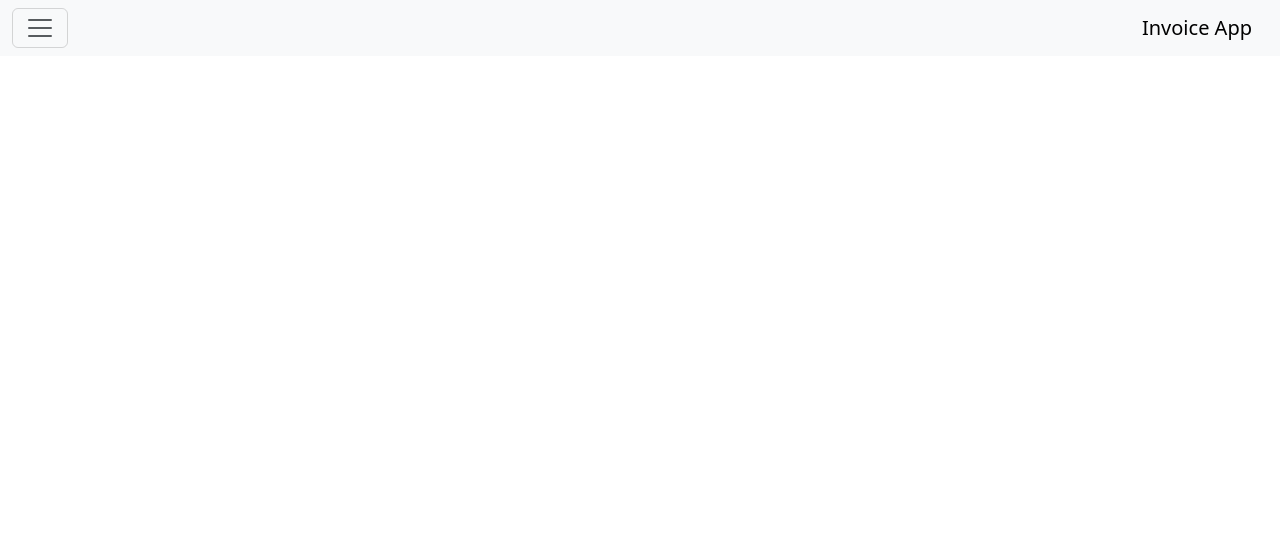
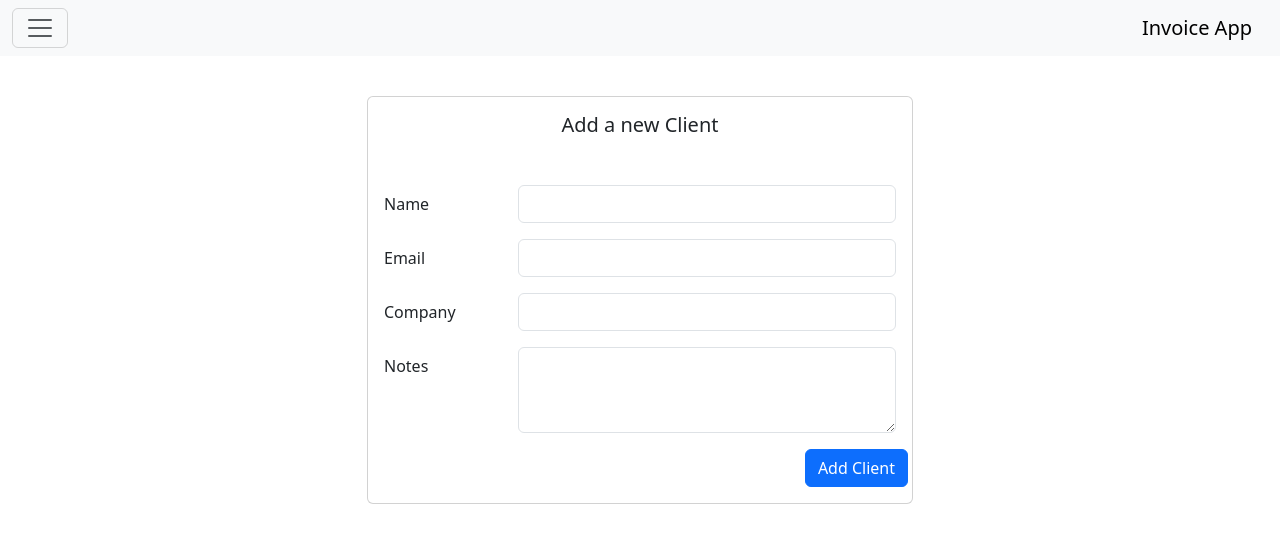
Before and after one commit to HanifaTavassoli/freelance-invoice-app, a website: page clients.html in a window 1280 px wide. Drawn offline with nearby package versions, Linux system fonts and the light colour scheme.

Commit message:
Create client form for adding new clients with input fields

```diff
--- a/clients.html
+++ b/clients.html
@@ -61,6 +61,77 @@
         </div>
       </nav>
     </header>
+    <main class="mt-5 pt-5">
+      <div class="container">
+        <div class="row justify-content-center">
+          <div class="col-12 col-sm-8 col-md-8 col-lg-6">
+            <div class="card border-none">
+              <div class="card-body">
+                <h5 class="card-title text-center mb-5">Add a new Client</h5>
+                <form id="client-form">
+                  <div class="mb-3 row">
+                    <label for="name" class="col-sm-3 col-form-label"
+                      >Name</label
+                    >
+                    <div class="col-sm-9">
+                      <input
+                        type="text"
+                        class="form-control"
+                        id="client-name"
+                        required
+                      />
+                    </div>
+                  </div>
+                  <div class="mb-3 row">
+                    <label for="client-email" class="col-sm-3 col-form-label"
+                      >Email</label
+                    >
+                    <div class="col-sm-9">
+                      <input
+                        type="email"
+                        class="form-control"
+                        id="client-email"
+                        required
+                      />
+                    </div>
+                  </div>
+                  <div class="mb-3 row">
+                    <label for="client-company" class="col-sm-3 col-form-label"
+                      >Company</label
+                    >
+                    <div class="col-sm-9">
+                      <input
+                        type="text"
+                        class="form-control"
+                        id="client-company"
+                      />
+                    </div>
+                  </div>
+                  <div class="mb-3 row">
+                    <label for="client-notes" class="col-sm-3 col-form-label"
+                      >Notes</label
+                    >
+                    <div class="col-sm-9">
+                      <textarea
+                        class="form-control"
+                        id="client-notes"
+                        rows="3"
+                      ></textarea>
+                    </div>
+                  </div>
+                  <div class="row justify-content-end">
+                    <button type="submit" class="btn btn-primary w-auto">
+                      Add Client
+                    </button>
+                  </div>
+                </form>
+              </div>
+            </div>
+          </div>
+        </div>
+      </div>
+    </main>
+
     <script src="./js/clients.js" type="module"></script>
     <script src="https://cdn.jsdelivr.net/npm/bootstrap@5.3.0-alpha1/dist/js/bootstrap.bundle.min.js"></script>
   </body>
```
